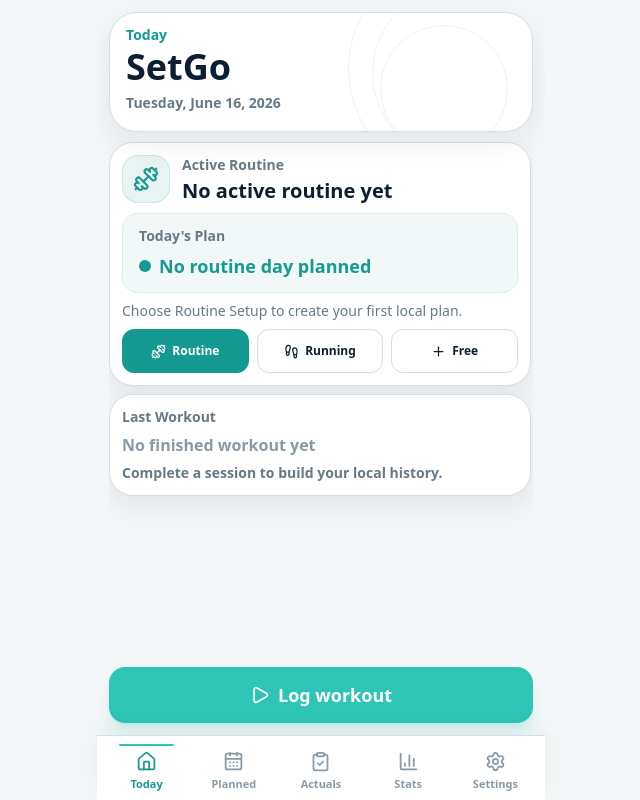
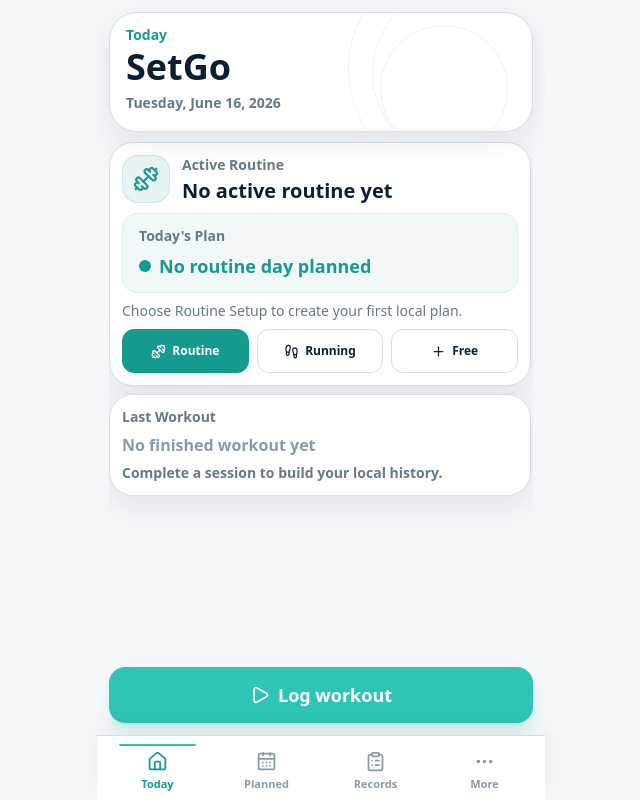
Before and after one commit to jeongjae/SetGo, a React (Vite) app: page / in a window 1280 px wide. Shown: the whole page, without its empty margins (319-959 px from the left). Built offline with nearby package versions, Linux system fonts and the light colour scheme.

Commit message:
Rework bottom navigation to 4-tab model and integrate records/stats pages

```diff
--- a/src/app/App.tsx
+++ b/src/app/App.tsx
@@ -1,20 +1,19 @@
 import { useEffect, useState } from 'react';
 import { PwaStatus } from './PwaStatus';
 import { AppBottomNav } from './AppBottomNav';
-import { ActualsPage } from '../pages/ActualsPage';
 import { CalendarPage } from '../pages/CalendarPage';
 import { ExportPage } from '../pages/ExportPage';
 import { MorePage } from '../pages/MorePage';
+import { RecordsPage } from '../pages/RecordsPage';
 import { RoutineSetupPage } from '../pages/RoutineSetupPage';
-import { StatsPage } from '../pages/StatsPage';
 import { TodayPage } from '../pages/TodayPage';
 import { WorkoutPage } from '../pages/WorkoutPage';
 import { getOrCreateTodayWorkout, getOrCreateWorkoutForDate, type WorkoutStartKind } from '../db/workouts';
 import { formatDateKey } from '../utils/date';
 import { requestPersistentStorage } from '../db/db';
 
-export type AppView = 'today' | 'calendar' | 'actuals' | 'stats' | 'more' | 'routines' | 'exercises' | 'weeklyPlan' | 'export' | 'workout';
-type WorkoutReturnView = 'today' | 'calendar' | 'actuals';
+export type AppView = 'today' | 'calendar' | 'records' | 'more' | 'routines' | 'exercises' | 'weeklyPlan' | 'export' | 'workout';
+type WorkoutReturnView = 'today' | 'calendar' | 'records';
 type WorkoutMode = 'active' | 'history-edit';
 
 function describeStartupError(error: unknown) {
@@ -62,7 +61,7 @@ export function App() {
   }
 
   function handleNavigate(nextView: AppView) {
-    if (nextView === 'calendar' || nextView === 'actuals') {
+    if (nextView === 'calendar' || nextView === 'records') {
       setCalendarSelectedDateKey(formatDateKey(new Date()));
       setCalendarReviewingWeeklyPlan(false);
     }
@@ -105,7 +104,7 @@ export function App() {
 
   function handleEditHistoricalWorkout(sessionId: string, dateKey: string) {
     setCalendarSelectedDateKey(dateKey);
-    setWorkoutReturnView('actuals');
+    setWorkoutReturnView('records');
     setWorkoutMode('history-edit');
     setActiveWorkoutSessionId(sessionId);
     setView('workout');
@@ -114,7 +113,7 @@ export function App() {
   async function handleAddHistoricalWorkout(dateKey: string, kind: WorkoutStartKind, routineDayId?: string) {
     setCalendarSelectedDateKey(dateKey);
     const todayKey = formatDateKey(new Date());
-    setWorkoutReturnView('actuals');
+    setWorkoutReturnView('records');
     setWorkoutMode(dateKey === todayKey ? 'active' : 'history-edit');
 
     try {
@@ -153,21 +152,18 @@ export function App() {
           onAddWorkoutForDate={(dateKey, kind, routineDayId) => void handleAddHistoricalWorkout(dateKey, kind, routineDayId)}
         />
       )
-      : view === 'actuals'
+      : view === 'records'
         ? (
-          <ActualsPage
+          <RecordsPage
             initialSelectedDateKey={calendarSelectedDateKey}
             onSelectedDateChange={setCalendarSelectedDateKey}
             onAddHistoricalWorkout={(dateKey, kind, routineDayId) => void handleAddHistoricalWorkout(dateKey, kind, routineDayId)}
             onEditHistoricalWorkout={handleEditHistoricalWorkout}
-            onOpenStats={() => setView('stats')}
           />
         )
       : view === 'export'
         ? <ExportPage onBack={() => setView('more')} />
-        : view === 'stats'
-          ? <StatsPage />
-          : view === 'more'
+        : view === 'more'
             ? <MorePage onNavigate={handleNavigate} onLocaleChanged={() => setLocaleRefreshKey((current) => current + 1)} />
           : view === 'workout'
             ? <WorkoutPage mode={workoutMode} sessionId={activeWorkoutSessionId} onBack={handleWorkoutBack} onCompleted={handleWorkoutCompleted} onSkipped={handleWorkoutSkipped} />
--- a/src/app/AppBottomNav.tsx
+++ b/src/app/AppBottomNav.tsx
@@ -1,4 +1,4 @@
-import { BarChart3, CalendarDays, ClipboardCheck, Home, Settings } from 'lucide-react';
+import { CalendarDays, ClipboardList, Home, MoreHorizontal } from 'lucide-react';
 import type { AppView } from './App';
 import { getStoredLocale, t } from '../i18n/i18n';
 
@@ -7,17 +7,18 @@ type AppBottomNavProps = {
   onNavigate: (view: AppView) => void;
 };
 
-type BrowseView = 'today' | 'calendar' | 'actuals' | 'stats' | 'more';
+type BrowseView = 'today' | 'calendar' | 'records' | 'more';
 
 const navigationItems = [
   { view: 'today', icon: Home, labelKey: 'today' },
   { view: 'calendar', icon: CalendarDays, labelKey: 'planned' },
-  { view: 'actuals', icon: ClipboardCheck, labelKey: 'actuals' },
-  { view: 'stats', icon: BarChart3, labelKey: 'stats' },
-  { view: 'more', icon: Settings, labelKey: 'settings' },
+  { view: 'records', icon: ClipboardList, labelKey: 'records' },
+  { view: 'more', icon: MoreHorizontal, labelKey: 'more' },
 ] as const;
 
-function browseActiveView(view: AppView): BrowseView {
+export const primaryNavigationViews = navigationItems.map((item) => item.view);
+
+export function browseActiveView(view: AppView): BrowseView {
   return view === 'routines' || view === 'exercises' || view === 'weeklyPlan' || view === 'export' ? 'more' : view as BrowseView;
 }
 
@@ -26,7 +27,7 @@ export function AppBottomNav({ activeView, onNavigate }: AppBottomNavProps) {
   const selectedView = browseActiveView(activeView);
 
   return (
-    <nav aria-label="Primary navigation" className="app-bottom-nav mx-auto grid w-full max-w-md shrink-0 grid-cols-5 border-t border-slate-650 bg-white/95 px-1.5 pt-2 text-slate-100 shadow-[0_-8px_24px_rgba(11,31,51,0.04)] backdrop-blur-md">
+    <nav aria-label="Primary navigation" className="app-bottom-nav mx-auto grid w-full max-w-md shrink-0 grid-cols-4 border-t border-slate-650 bg-white/95 px-1.5 pt-2 text-slate-100 shadow-[0_-8px_24px_rgba(11,31,51,0.04)] backdrop-blur-md">
       {navigationItems.map(({ view, icon: Icon, labelKey }) => {
         const active = selectedView === view;
 
--- a/src/i18n/i18n.ts
+++ b/src/i18n/i18n.ts
@@ -24,7 +24,7 @@ const en = {
   backupJson: 'Backup',
   backupRestore: 'Backup / restore',
   calendar: 'Calendar',
-  actuals: 'Actuals',
+  actuals: 'Records',
   cardio: 'Running',
   categories: 'Categories',
   completed: 'Completed',
@@ -56,7 +56,7 @@ const en = {
   more: 'More',
   monthlyWorkoutLog: 'Monthly workout log',
   planCalendar: 'Plan calendar',
-  actualsCalendar: 'Actuals calendar',
+  actualsCalendar: 'Records calendar',
   noActiveRoutine: 'No active routine yet',
   noFinishedWorkout: 'No finished workout yet',
   noMarkdown: 'No Markdown export available.',
@@ -71,6 +71,10 @@ const en = {
   restoreFailed: 'Restore failed',
   restored: 'Restored',
   restoreJson: 'Restore',
+  records: 'Records',
+  recordsAnalysis: 'Analysis',
+  recordsCalendar: 'Calendar',
+  viewAnalysis: 'View analysis',
   routine: 'Routine',
   routineDays: 'Routine Days',
   routineSetup: 'Routine Setup',
@@ -86,7 +90,7 @@ const en = {
   startFreeWorkout: 'Start Free Workout',
   startPlannedWorkout: 'Start Planned Workout',
   startWorkout: 'Start Workout',
-  stats: 'Stats',
+  stats: 'Analysis',
   today: 'Today',
   todaysPlan: "Today's Plan",
   totalStrengthVolume: 'Total strength volume',
@@ -98,7 +102,7 @@ const en = {
   restTime: 'Rest Time',
   skip: 'Skip',
   timerFinished: 'Rest Finished!',
-  statsTitle: 'Workout Stats',
+  statsTitle: 'Records Analysis',
   statsEmptyTitle: 'No workout records to analyze yet',
   statsEmptyBody: 'Weekly volume, hard sets, and muscle-group load will be calculated after workouts are completed.',
   statsWorkoutDays: 'Workout days',
@@ -167,7 +171,7 @@ const ko: typeof en = {
   backupJson: '백업',
   backupRestore: '백업 / 복원',
   calendar: '캘린더',
-  actuals: '실적',
+  actuals: '기록',
   cardio: '러닝',
   categories: '분류',
   completed: '완료',
@@ -199,7 +203,7 @@ const ko: typeof en = {
   more: '더보기',
   monthlyWorkoutLog: '월간 운동 기록',
   planCalendar: '계획 캘린더',
-  actualsCalendar: '실적 캘린더',
+  actualsCalendar: '기록 캘린더',
   noActiveRoutine: '아직 활성 루틴이 없습니다',
   noFinishedWorkout: '아직 완료한 운동이 없습니다',
   noMarkdown: '내보낼 마크다운 기록이 없습니다.',
@@ -214,6 +218,10 @@ const ko: typeof en = {
   restoreFailed: '복원 실패',
   restored: '복원 완료',
   restoreJson: '복원',
+  records: '기록',
+  recordsAnalysis: '분석',
+  recordsCalendar: '캘린더',
+  viewAnalysis: '분석 보기',
   routine: '루틴',
   routineDays: '운동 루틴',
   routineSetup: '루틴 설정',
@@ -229,7 +237,7 @@ const ko: typeof en = {
   startFreeWorkout: '자유 운동 시작',
   startPlannedWorkout: '계획 운동 시작',
   startWorkout: '운동 시작하기',
-  stats: '통계',
+  stats: '분석',
   today: '오늘',
   todaysPlan: '오늘의 계획',
   totalStrengthVolume: '총 근력 볼륨',
@@ -241,7 +249,7 @@ const ko: typeof en = {
   restTime: '휴식 시간',
   skip: '건너뛰기',
   timerFinished: '휴식 완료!',
-  statsTitle: '운동 통계',
+  statsTitle: '기록 분석',
   statsEmptyTitle: '아직 분석할 운동 기록이 없습니다',
   statsEmptyBody: '운동을 완료하면 주간 볼륨, Hard Set, 근육군별 부하가 자동으로 계산됩니다.',
   statsWorkoutDays: '운동일수',
--- a/src/pages/ActualsPage.tsx
+++ b/src/pages/ActualsPage.tsx
@@ -1,5 +1,5 @@
 import { BarChart3, CalendarRange, Dumbbell, Footprints, Pencil, Plus, Trash2 } from 'lucide-react';
-import { useEffect, useMemo, useState } from 'react';
+import { useEffect, useMemo, useState, type ReactNode } from 'react';
 import { db } from '../db/db';
 import { deleteWorkoutSession, getWorkoutSummariesForDateRange, type WorkoutStartKind, type WorkoutSummary } from '../db/workouts';
 import { getExerciseCategories } from '../domain/exercises';
@@ -14,6 +14,7 @@ type ActualsPageProps = {
   onAddHistoricalWorkout: (dateKey: string, kind: WorkoutStartKind, routineDayId?: string) => void;
   onEditHistoricalWorkout: (sessionId: string, dateKey: string) => void;
   onOpenStats: () => void;
+  recordModeControl?: ReactNode;
 };
 
 export type ActualsCalendarDay = {
@@ -176,6 +177,7 @@ export function ActualsPage({
   onAddHistoricalWorkout,
   onEditHistoricalWorkout,
   onOpenStats,
+  recordModeControl,
 }: ActualsPageProps) {
   const [locale] = useState(() => getStoredLocale());
   const todayKey = formatDateKey(new Date());
@@ -292,11 +294,14 @@ export function ActualsPage({
 
   return (
     <section className="viewport-locked mx-auto flex max-w-md flex-col gap-2.5 overflow-hidden px-3.5 pb-3.5 pt-3 text-slate-100">
-      <header className="flex shrink-0 items-center gap-2.5">
-        <div>
-          <p className="text-xs font-extrabold uppercase text-cyan-300">{t(locale, 'actuals')}</p>
-          <h1 className="text-xl font-black text-slate-100">{t(locale, 'actualsCalendar')}</h1>
+      <header className="flex shrink-0 flex-col gap-2.5">
+        <div className="flex items-center justify-between gap-2.5">
+          <div>
+            <p className="text-xs font-extrabold uppercase text-cyan-300">{t(locale, 'records')}</p>
+            <h1 className="text-xl font-black text-slate-100">{t(locale, 'actualsCalendar')}</h1>
+          </div>
         </div>
+        {recordModeControl}
       </header>
 
       <div className="inner-scroll min-h-0 space-y-2.5 pr-0.5">
@@ -371,7 +376,7 @@ export function ActualsPage({
               className="flex min-h-9 items-center gap-1.5 rounded-xl border border-cyan-500/40 bg-slate-850 px-2.5 text-xs font-black text-cyan-300 active:scale-95"
             >
               <BarChart3 aria-hidden="true" size={14} />
-              <span>{locale === 'ko' ? '통계' : 'Stats'}</span>
+              <span>{t(locale, 'viewAnalysis')}</span>
             </button>
           </div>
           <div className="mt-3 grid grid-cols-3 gap-2">
--- a/src/pages/ExportPage.tsx
+++ b/src/pages/ExportPage.tsx
@@ -334,12 +334,12 @@ export function ExportPage({ onBack }: ExportPageProps) {
           type="button"
           onClick={onBack}
           className="flex h-10 w-10 shrink-0 items-center justify-center rounded-xl border border-slate-650 bg-slate-750 text-slate-100 shadow-md transition-all hover:bg-slate-650 active:scale-95"
-          aria-label={locale === 'ko' ? '설정으로 돌아가기' : 'Back to Settings'}
+          aria-label={locale === 'ko' ? '더보기로 돌아가기' : 'Back to More'}
         >
           <ChevronLeft aria-hidden="true" size={20} />
         </button>
         <div>
-          <p className="text-xs font-black uppercase text-cyan-300">{t(locale, 'settings')}</p>
+          <p className="text-xs font-black uppercase text-cyan-300">{t(locale, 'more')}</p>
           <h1 className="text-xl font-black text-slate-100">{t(locale, 'export')}</h1>
         </div>
       </header>
--- a/src/pages/MorePage.tsx
+++ b/src/pages/MorePage.tsx
@@ -35,9 +35,9 @@ export function MorePage({ onNavigate, onLocaleChanged }: MorePageProps) {
     <section className="viewport-locked mx-auto flex max-w-md flex-col gap-2.5 overflow-hidden px-3.5 pb-3 pt-3 text-slate-100">
       <header className="flex shrink-0 items-center justify-between gap-2.5">
         <div>
-          <p className="text-xs font-black uppercase text-cyan-300">{t(locale, 'settings')}</p>
+          <p className="text-xs font-black uppercase text-cyan-300">{t(locale, 'more')}</p>
           <h1 className="text-xl font-black text-slate-100">
-            {locale === 'ko' ? '설정 및 데이터' : 'Settings and Data'}
+            {locale === 'ko' ? '관리 및 데이터' : 'Management and Data'}
           </h1>
         </div>
         <button
--- /dev/null
+++ b/src/pages/RecordsPage.tsx
@@ -0,0 +1,68 @@
+import { BarChart3, CalendarRange } from 'lucide-react';
+import { useState } from 'react';
+import { ActualsPage } from './ActualsPage';
+import { StatsPage } from './StatsPage';
+import type { WorkoutStartKind } from '../db/workouts';
+import { getStoredLocale, t } from '../i18n/i18n';
+
+type RecordsPageProps = {
+  initialSelectedDateKey?: string;
+  onSelectedDateChange?: (dateKey: string) => void;
+  onAddHistoricalWorkout: (dateKey: string, kind: WorkoutStartKind, routineDayId?: string) => void;
+  onEditHistoricalWorkout: (sessionId: string, dateKey: string) => void;
+};
+
+export type RecordsSubView = 'actuals' | 'stats';
+
+export const recordsSubViews: RecordsSubView[] = ['actuals', 'stats'];
+
+export function RecordsPage({
+  initialSelectedDateKey,
+  onSelectedDateChange,
+  onAddHistoricalWorkout,
+  onEditHistoricalWorkout,
+}: RecordsPageProps) {
+  const [locale] = useState(() => getStoredLocale());
+  const [subView, setSubView] = useState<RecordsSubView>('actuals');
+  const recordModeControl = (
+    <div className="grid grid-cols-2 gap-1 rounded-xl border border-slate-650 bg-slate-850 p-1">
+      {recordsSubViews.map((view) => {
+        const active = subView === view;
+        const Icon = view === 'actuals' ? CalendarRange : BarChart3;
+        const label = view === 'actuals' ? t(locale, 'recordsCalendar') : t(locale, 'recordsAnalysis');
+
+        return (
+          <button
+            key={view}
+            type="button"
+            onClick={() => setSubView(view)}
+            aria-pressed={active}
+            className={`flex min-h-10 items-center justify-center gap-1.5 rounded-lg px-3 text-xs font-black transition-all active:scale-95 ${
+              active
+                ? 'bg-cyan-400 text-slate-950 shadow-sm'
+                : 'text-slate-200 hover:bg-slate-750 hover:text-slate-100'
+            }`}
+          >
+            <Icon aria-hidden="true" size={15} />
+            <span>{label}</span>
+          </button>
+        );
+      })}
+    </div>
+  );
+
+  if (subView === 'stats') {
+    return <StatsPage onOpenActuals={() => setSubView('actuals')} recordModeControl={recordModeControl} />;
+  }
+
+  return (
+    <ActualsPage
+      initialSelectedDateKey={initialSelectedDateKey}
+      onSelectedDateChange={onSelectedDateChange}
+      onAddHistoricalWorkout={onAddHistoricalWorkout}
+      onEditHistoricalWorkout={onEditHistoricalWorkout}
+      onOpenStats={() => setSubView('stats')}
+      recordModeControl={recordModeControl}
+    />
+  );
+}
--- a/src/pages/RoutineSetupPage.tsx
+++ b/src/pages/RoutineSetupPage.tsx
@@ -561,12 +561,12 @@ export function RoutineSetupPage({ initialSection, onBack, onRoutineSaved, onRev
             type="button"
             onClick={onBack}
             className="flex h-10 w-10 shrink-0 items-center justify-center rounded-xl border border-slate-650 bg-slate-750 text-slate-100 shadow-md transition-all hover:bg-slate-650 active:scale-95"
-            aria-label={locale === 'ko' ? '설정으로 돌아가기' : 'Back to Settings'}
+            aria-label={locale === 'ko' ? '더보기로 돌아가기' : 'Back to More'}
           >
             <ChevronLeft aria-hidden="true" size={20} />
           </button>
           <div>
-            <p className="text-xs font-black uppercase leading-none text-cyan-300">{t(locale, 'settings')}</p>
+            <p className="text-xs font-black uppercase leading-none text-cyan-300">{t(locale, 'more')}</p>
             <h1 className="mt-0.5 text-lg font-extrabold text-slate-100">
               {setupTab === 'routine' ? t(locale, 'routine') : setupTab === 'library' ? t(locale, 'exerciseLibrary') : t(locale, 'weeklyPlan')}
             </h1>
--- a/src/pages/StatsPage.tsx
+++ b/src/pages/StatsPage.tsx
@@ -1,4 +1,4 @@
-import { AlertTriangle, BarChart3 } from 'lucide-react';
+import { AlertTriangle, BarChart3, CalendarRange } from 'lucide-react';
 import { useEffect, useMemo, useState, type ReactNode } from 'react';
 import { db } from '../db/db';
 import { getExerciseCategories, getExerciseName, isWarmupOnlyExercise } from '../domain/exercises';
@@ -815,7 +815,12 @@ function DetailSection({
   );
 }
 
-export function StatsPage() {
+type StatsPageProps = {
+  onOpenActuals?: () => void;
+  recordModeControl?: ReactNode;
+};
+
+export function StatsPage({ onOpenActuals, recordModeControl }: StatsPageProps) {
   const [locale] = useState<Locale>(() => getStoredLocale());
   const [stats, setStats] = useState<StatsView>(() => buildEmptyStats(locale));
 
@@ -900,11 +905,24 @@ export function StatsPage() {
 
   return (
     <section className="viewport-locked mx-auto flex max-w-md flex-col gap-2.5 overflow-hidden px-3.5 pb-3.5 pt-3 text-slate-100">
-      <header className="flex shrink-0 items-center gap-2.5">
-        <div>
-          <p className="text-xs font-black uppercase text-cyan-300">{t(locale, 'stats')}</p>
-          <h1 className="text-xl font-black text-slate-100">{c.title}</h1>
+      <header className="flex shrink-0 flex-col gap-2.5">
+        <div className="flex items-center justify-between gap-2.5">
+          <div>
+            <p className="text-xs font-black uppercase text-cyan-300">{t(locale, 'records')}</p>
+            <h1 className="text-xl font-black text-slate-100">{c.title}</h1>
+          </div>
+          {!recordModeControl && onOpenActuals ? (
+            <button
+              type="button"
+              onClick={onOpenActuals}
+              className="flex min-h-10 items-center gap-1.5 rounded-xl border border-cyan-500/40 bg-slate-850 px-2.5 text-xs font-black text-cyan-300 active:scale-95"
+            >
+              <CalendarRange aria-hidden="true" size={15} />
+              <span>{t(locale, 'actualsCalendar')}</span>
+            </button>
+          ) : null}
         </div>
+        {recordModeControl}
       </header>
 
       {!hasData ? (
```
Also changed, not shown: src/pages/CalendarPage.tsx (+4 -4 lines), 2 other files (tests, documents, lock files or other folders).
